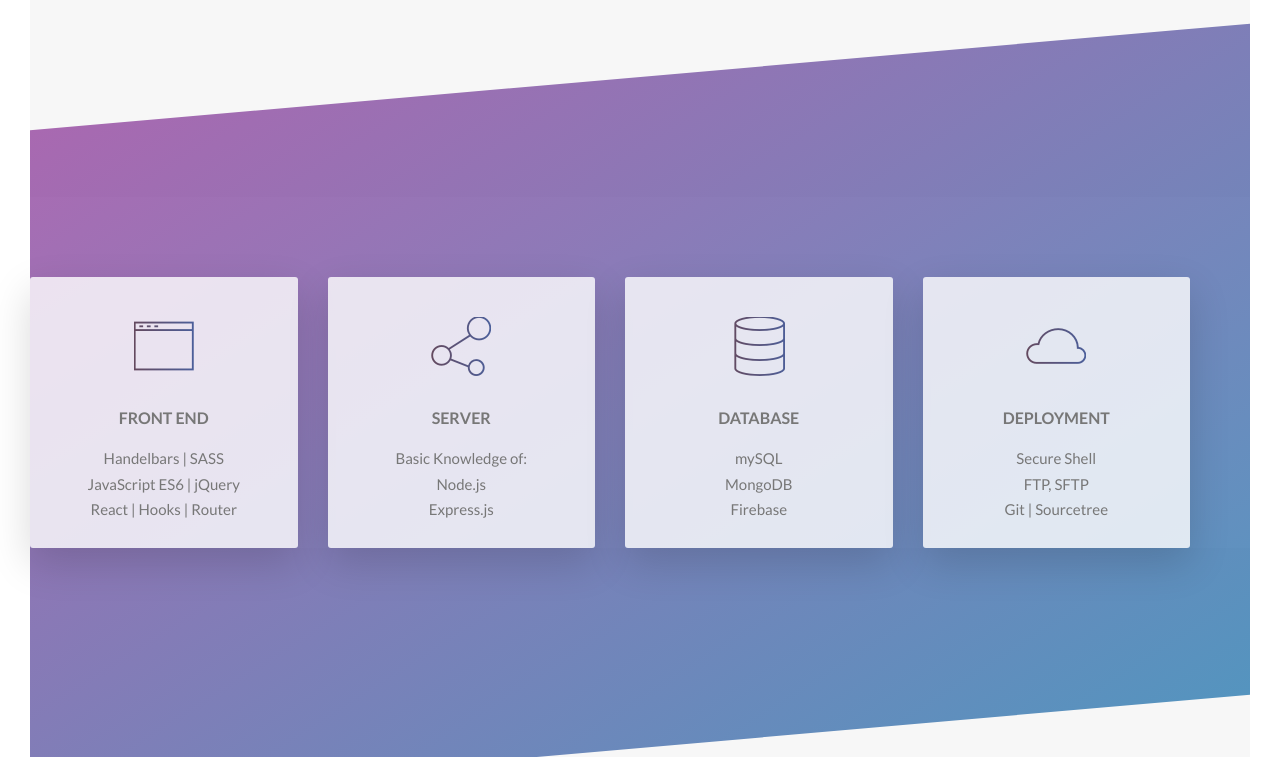
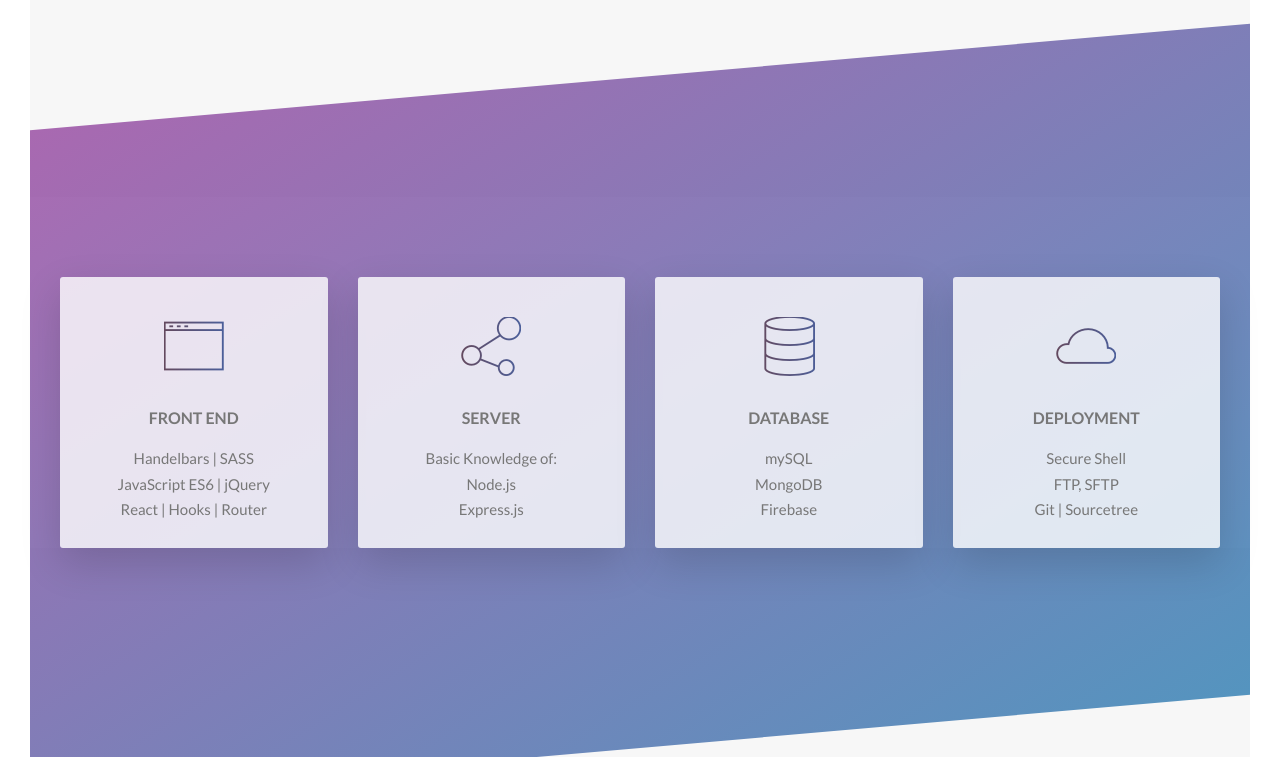
Before and after one commit to Plamen-Stoyanov/Portfolio, a website: page index.html in a window 1280 px wide. Shown: the part 1242-1999 px from the top of the page. Drawn offline with nearby package versions, Linux system fonts and the light colour scheme.

Commit message:
Update style.css

```diff
--- a/css/style.css
+++ b/css/style.css
@@ -686,7 +686,10 @@
 
 .row {
   max-width: 135rem;
-  margin: 0 auto; }
+  margin: 0 auto;
+  display: flex;
+  justify-content: center;
+}
   .row:not(:last-child) {
     margin-bottom: 4rem; }
     @media (max-width: 56.25em) {
```
